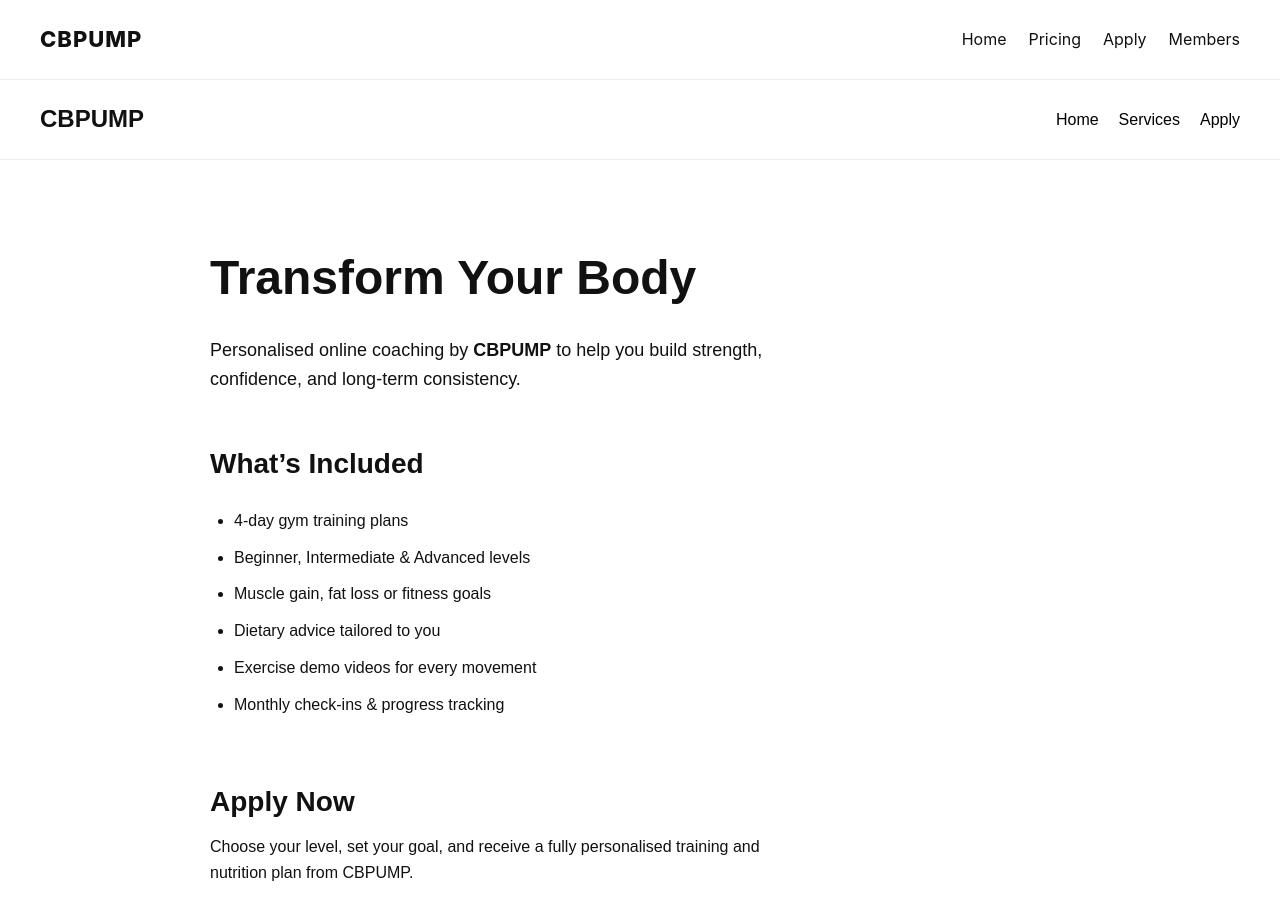
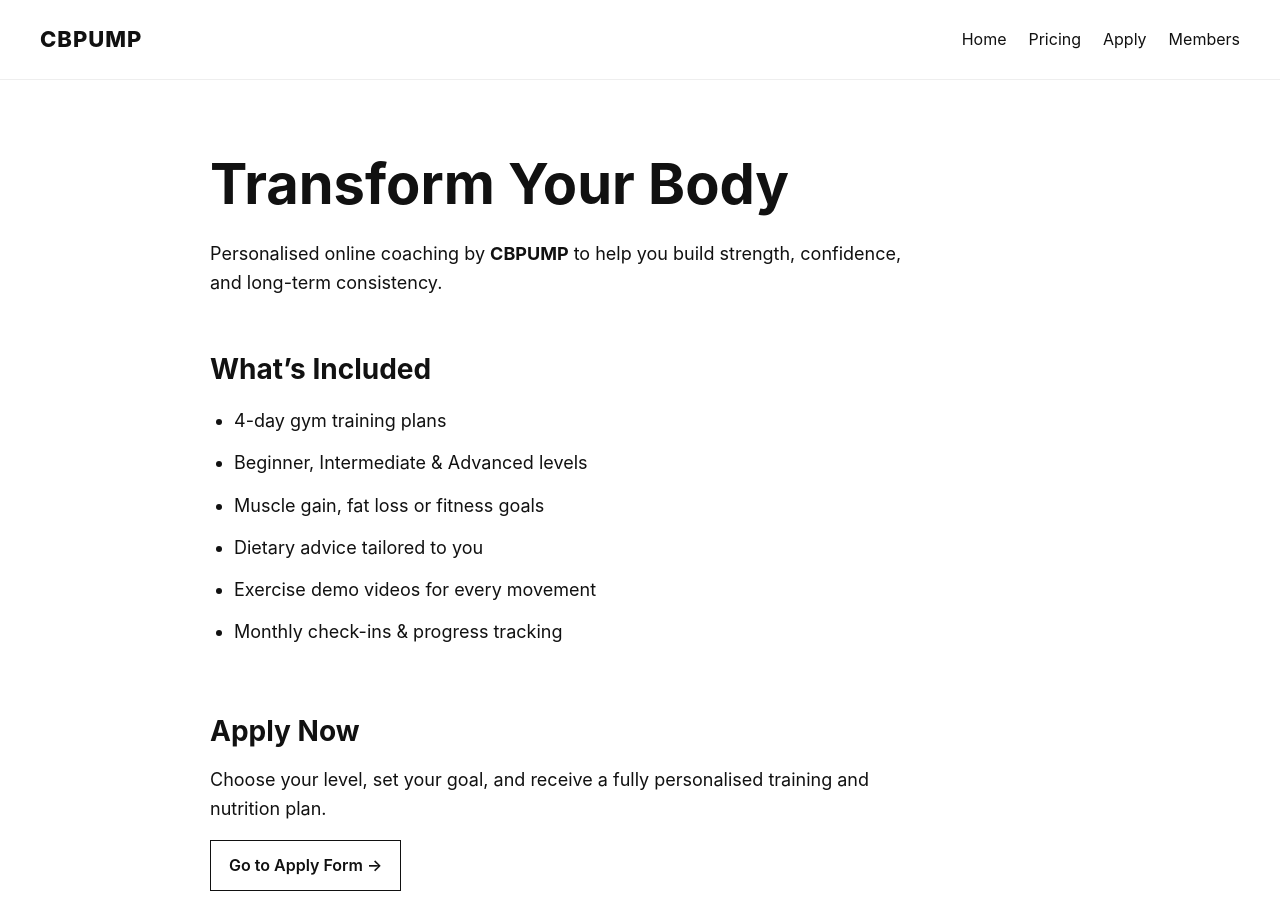
Before and after one commit to cbpumpcoaching/online-coaching-platform, a Next.js app: page / in a window 1280 px wide. Shown: the top 904 px of the page. Built offline with nearby package versions, Linux system fonts and the light colour scheme.

Commit message:
Update index.js

```diff
--- a/pages/index.js
+++ b/pages/index.js
@@ -1,44 +1,16 @@
 export default function Home() {
   return (
-    <div style={{ fontFamily: "Arial, sans-serif" }}>
+    <main style={{ maxWidth: 900, margin: "60px auto", padding: "0 20px" }}>
+      <h1 style={{ fontSize: 56, marginBottom: 10 }}>Transform Your Body</h1>
 
-      {/* NAVBAR */}
-      <header
-        style={{
-          padding: "20px 40px",
-          borderBottom: "1px solid #eee",
-          display: "flex",
-          justifyContent: "space-between",
-          alignItems: "center",
-        }}
-      >
-        <h2 style={{ margin: 0 }}>CBPUMP</h2>
-
-        <nav style={{ display: "flex", gap: "20px" }}>
-          <a href="/" style={{ textDecoration: "none", color: "#000" }}>Home</a>
-          <a href="/pricing" style={{ textDecoration: "none", color: "#000" }}>Services</a>
-          <a href="/apply" style={{ textDecoration: "none", color: "#000" }}>Apply</a>
-        </nav>
-      </header>
-
-      {/* HERO SECTION */}
-      <main style={{ maxWidth: "900px", margin: "0 auto", padding: "80px 20px" }}>
-        <h1 style={{ fontSize: "48px", marginBottom: "20px" }}>
-          Transform Your Body
-        </h1>
-
-        <p style={{ fontSize: "18px", maxWidth: "600px", marginBottom: "40px" }}>
-          Personalised online coaching by <strong>CBPUMP</strong> to help you
-          build strength, confidence, and long-term consistency.
+      <p style={{ fontSize: 18, lineHeight: 1.6, maxWidth: 700 }}>
+        Personalised online coaching by <strong>CBPUMP</strong> to help you build
+        strength, confidence, and long-term consistency.
       </p>
 
-        {/* WHAT'S INCLUDED */}
-        <section style={{ marginBottom: "60px" }}>
-          <h2 style={{ fontSize: "28px", marginBottom: "20px" }}>
-            What’s Included
-          </h2>
-
-          <ul style={{ fontSize: "16px", lineHeight: "1.8" }}>
+      <section style={{ marginTop: 50 }}>
+        <h2 style={{ fontSize: 28, marginBottom: 12 }}>What’s Included</h2>
+        <ul style={{ fontSize: 18, lineHeight: 1.9 }}>
           <li>4-day gym training plans</li>
           <li>Beginner, Intermediate & Advanced levels</li>
           <li>Muscle gain, fat loss or fitness goals</li>
@@ -48,44 +20,27 @@ export default function Home() {
         </ul>
       </section>
 
-        {/* APPLY CTA */}
-        <section>
-          <h2 style={{ fontSize: "28px", marginBottom: "10px" }}>
-            Apply Now
-          </h2>
-
-          <p style={{ fontSize: "16px", maxWidth: "600px", marginBottom: "20px" }}>
+      <section style={{ marginTop: 60 }}>
+        <h2 style={{ fontSize: 28, marginBottom: 12 }}>Apply Now</h2>
+        <p style={{ fontSize: 18, lineHeight: 1.6, maxWidth: 700 }}>
           Choose your level, set your goal, and receive a fully personalised
-            training and nutrition plan from CBPUMP.
+          training and nutrition plan.
         </p>
 
         <a
           href="/apply"
           style={{
             display: "inline-block",
-              padding: "14px 24px",
-              backgroundColor: "#000",
-              color: "#fff",
+            marginTop: 16,
+            padding: "12px 18px",
+            border: "1px solid #111",
             textDecoration: "none",
-              fontWeight: "bold",
+            fontWeight: 600,
           }}
         >
-            Start Your Journey
+          Go to Apply Form →
         </a>
       </section>
     </main>
-
-      {/* FOOTER */}
-      <footer
-        style={{
-          borderTop: "1px solid #eee",
-          padding: "20px",
-          textAlign: "center",
-          fontSize: "14px",
-        }}
-      >
-        © {new Date().getFullYear()} CBPUMP Coaching
-      </footer>
-    </div>
   );
 }
```
Lines whose indentation alone changed are shown as unchanged.
